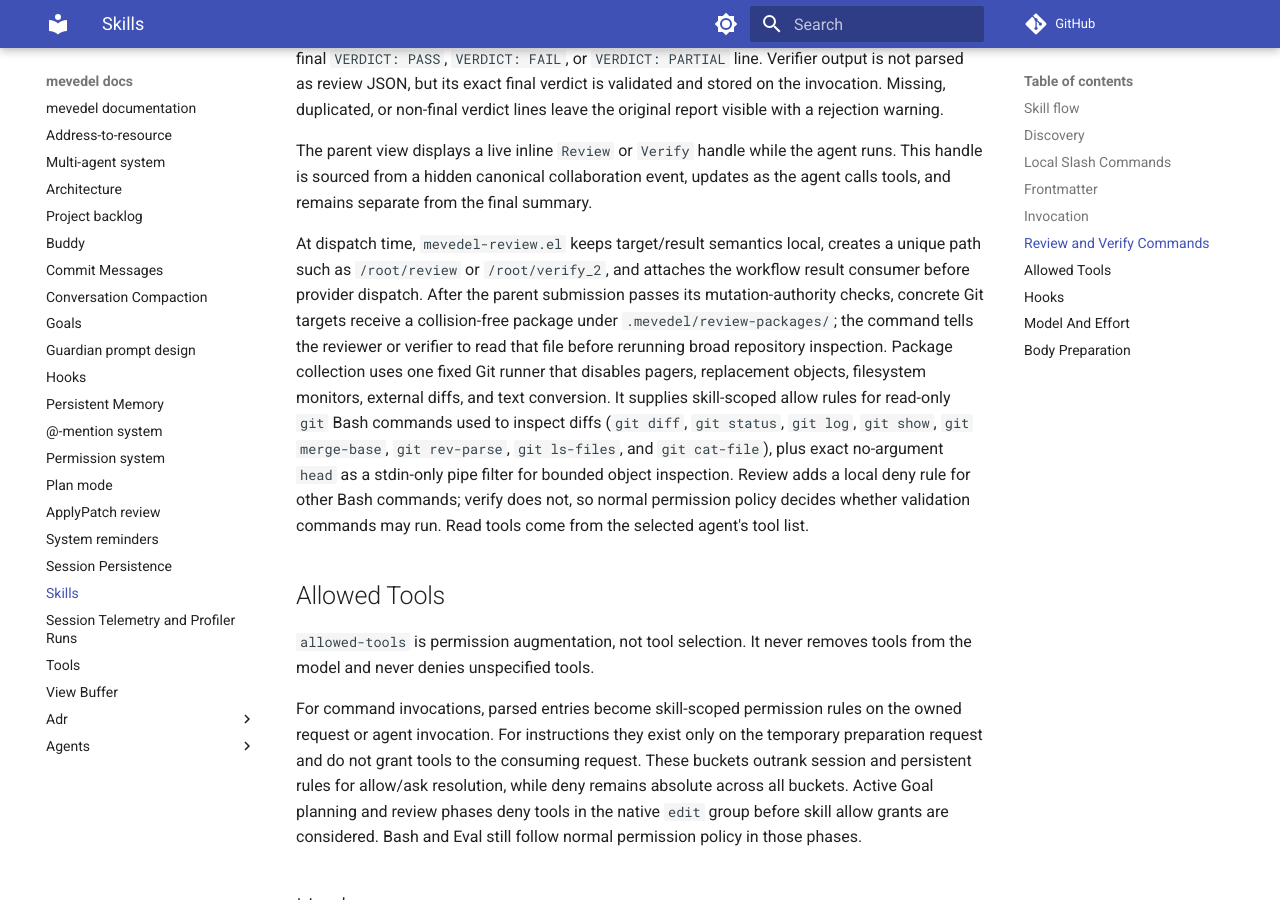
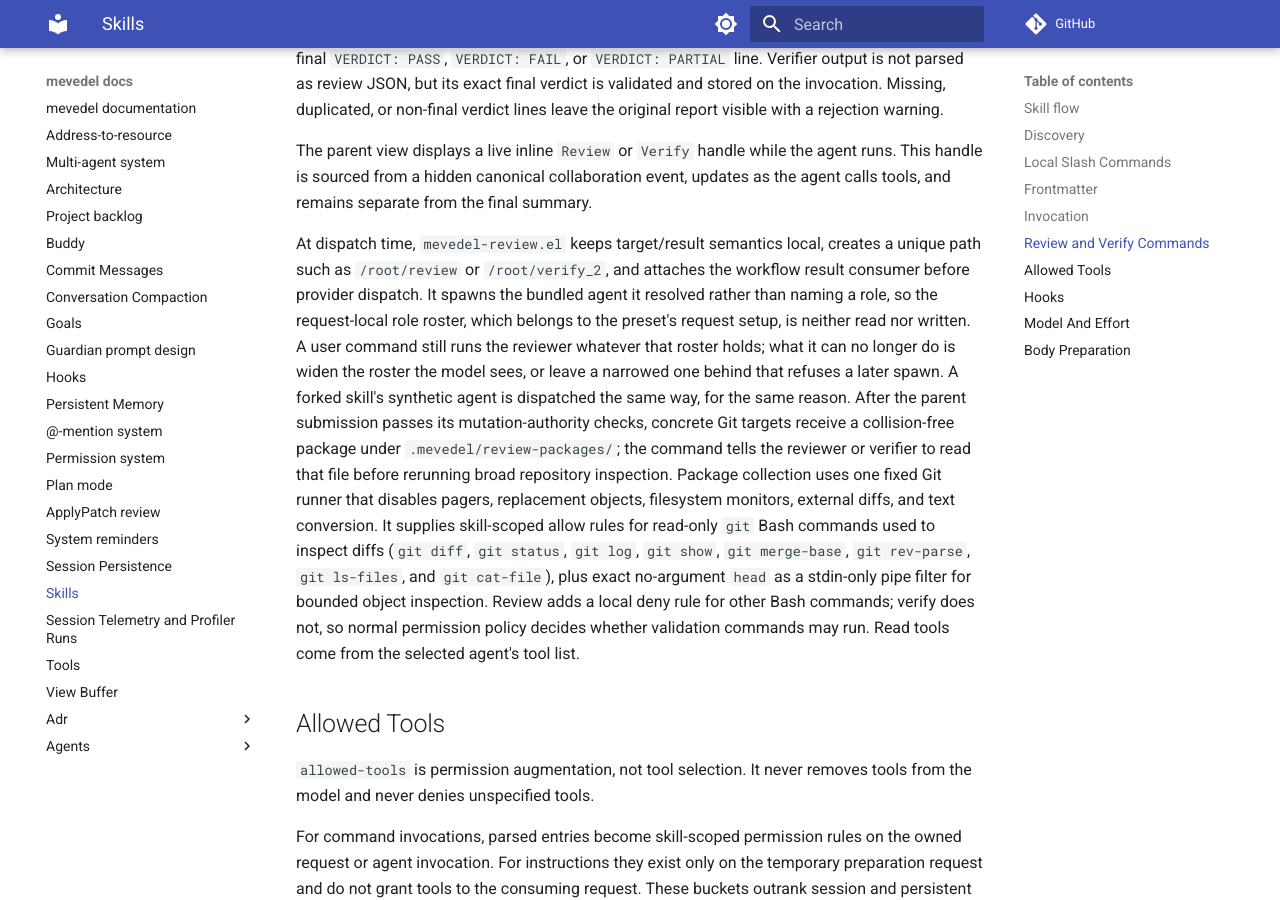
Before and after one commit to FrauH0lle/mevedel, an MkDocs documentation site: the page built from docs/skills.md, in a window 1280 px wide and 900 px high, scrolled down 10573 px. Built offline with MkDocs 1.6.1 and Material for MkDocs 9.7.7, drawn with Linux system fonts in a browser that asks for light colours; comment, search, counter and statistics services are not loaded.

Commit message:
fix(review): Spawn the bundled agent instead of widening the role roster
Review and Verify dispatch wrote the resolved agent's spec into the
buffer-local role roster and never restored it.  That roster belongs to
the preset's per-request setup, which is also the only thing that rewrites
the `Agent' tool's role enum from it, so an out-of-band write left the two
disagreeing.  The write existed for one reason: the spawn gate refuses a
`:role' that a nonempty roster does not list, and `:agent' skips that gate
while reaching identical downstream state.

The bypass this enabled is theoretical in the shipped presets, which
already offer the reviewer.  The damage ran the other way.  In the
standalone path the roster starts empty, which the gate reads as "no
roster, do not reject"; after a review it holds exactly one entry, so a
later `worker' or `explorer' spawn in that buffer was refused with "Agent
role is not available to this session" until an ordinary prompt ran a
preset again.  In the spawned reviewer's own buffer, which never runs a
preset, the mutation was permanent, and the child inherits it.

* mevedel-review.el (mevedel-review--run-task): Pass the agent resolved
from the command, so nothing consults the roster.  Resolve the role rather
than fetching the agent, because a nil agent would let the spawn fall
through to the default one.

(mevedel-review--ensure-agent-spec): Delete, with its call and the
declarations it needed.  `mevedel-review--ensure-dispatch-deps' already
runs first on every path and reports an unavailable agent by name.

* mevedel-skills-invoke.el (mevedel-skills--build-parent-inherited-agent):
Delete the same write.  The fork dispatch has passed the agent directly
for some time, so the roster entry served nothing, and a name only the
fork knows is not in the agent registry the role path would resolve
against.

* test/test-mevedel-review.el:
* test/test-mevedel-skills-invoke.el: Assert the resolved agent and an
untouched roster.  Two cases existed only to test the deleted mechanism.

* docs/skills.md: State that dispatch leaves the roster alone.

```diff
--- a/docs/skills.md
+++ b/docs/skills.md
@@ -473,7 +473,13 @@
 
 At dispatch time, `mevedel-review.el` keeps target/result semantics local,
 creates a unique path such as `/root/review` or `/root/verify_2`, and attaches
-the workflow result consumer before provider dispatch. After the parent
+the workflow result consumer before provider dispatch. It spawns the bundled
+agent it resolved rather than naming a role, so the request-local role
+roster, which belongs to the preset's request setup, is neither read nor
+written. A user command still runs the reviewer whatever that roster holds;
+what it can no longer do is widen the roster the model sees, or leave a
+narrowed one behind that refuses a later spawn. A forked skill's synthetic
+agent is dispatched the same way, for the same reason. After the parent
 submission passes its mutation-authority checks, concrete Git targets receive
 a collision-free package under
 `.mevedel/review-packages/`; the command tells the reviewer or verifier to
```
Also changed, not shown: 4 other files.
